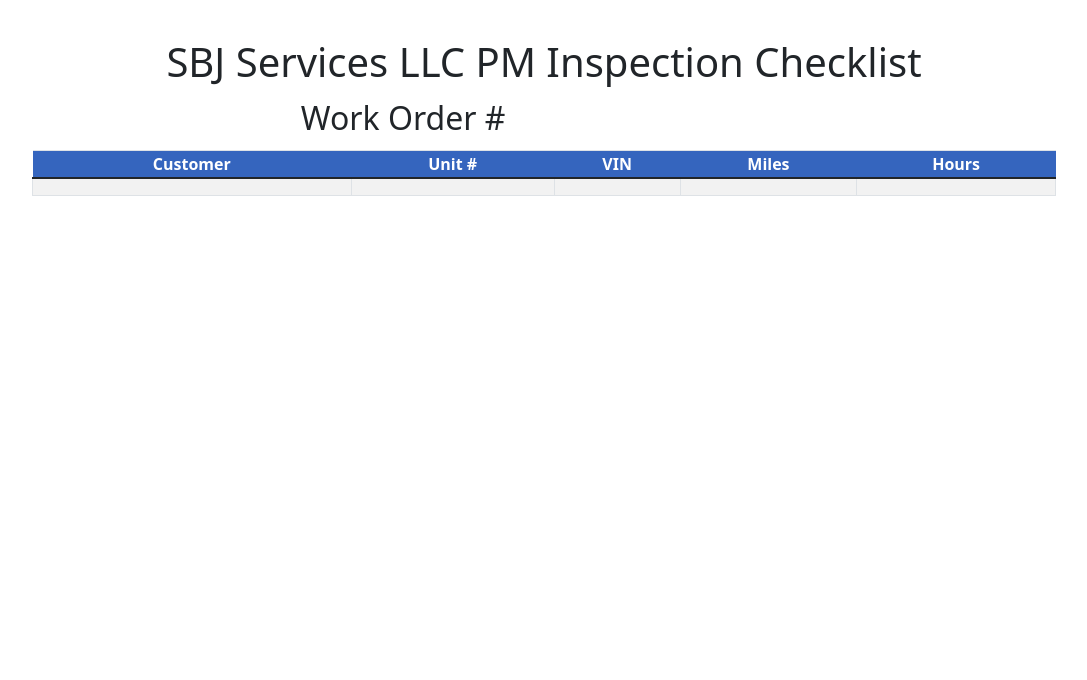
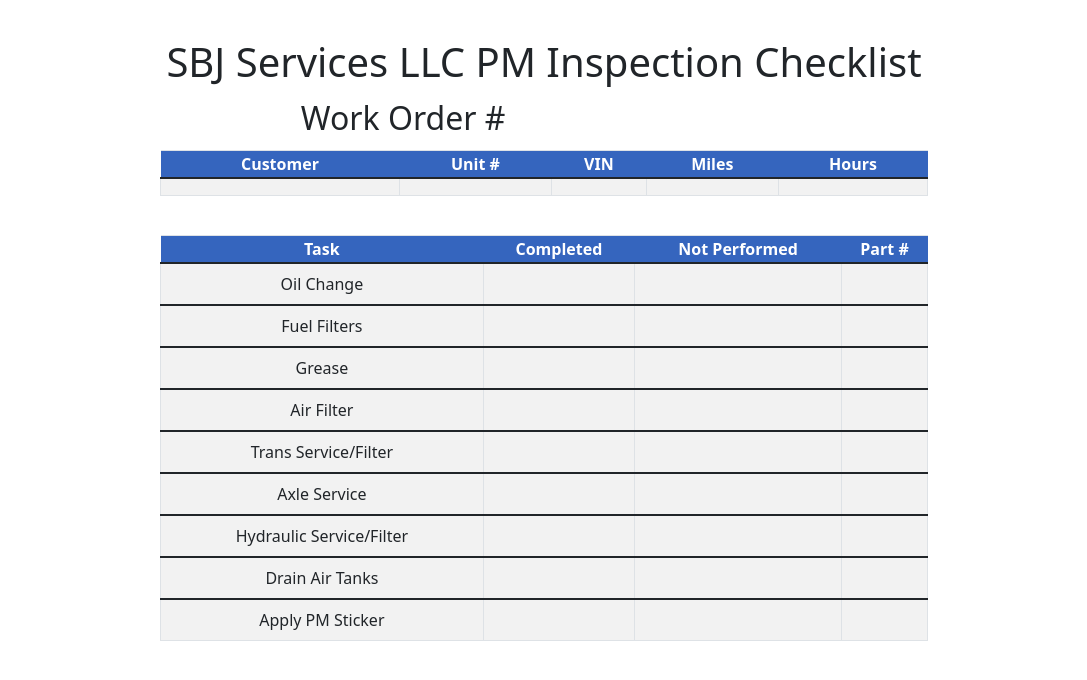
Before and after one commit to stevenpfaff/SBJ_PM_Inspection, a React (Create React App) app: page / in a window 1280 px wide. Shown: the top 680 px of the page, without its empty margins (96-1183 px from the left). Built offline with nearby package versions, Linux system fonts and the light colour scheme.

Commit message:
added tasks json data with table

```diff
--- a/src/App.js
+++ b/src/App.js
@@ -1,4 +1,5 @@
 import './App.css'
+import tasks from './Data/tasks.json'
 import { Table } from 'react-bootstrap'
 
 function App() {
@@ -6,7 +7,7 @@
     <div className="App">
       <h1 style={{ textAlign: 'center', marginTop: '3%' }}>SBJ Services LLC PM Inspection Checklist</h1>
       <h2 style={{ marginTop: '1%', marginLeft: '31%' }}>Work Order #</h2>
-      <div style={{ marginTop: '1%', marginLeft: '10%', marginRight: '10%' }}>
+      <div style={{ marginTop: '1%', marginLeft: '20%', marginRight: '20%' }}>
         <Table striped bordered hover>
           <thead>
             <th>Customer</th>
@@ -26,6 +27,27 @@
           </tbody>
         </Table>
       </div>
+      <div style={{ marginTop: '3%', marginLeft: '20%', marginRight: '20%' }}>
+        <Table striped bordered hover>
+          <thead>
+            <th>Task</th>
+            <th>Completed</th>
+            <th>Not Performed</th>
+            <th>Part #</th>
+          </thead>
+          {tasks.map((task) => (
+            <tbody>
+              <tr>
+                <td>{task.name}</td>
+                <td></td>
+                <td></td>
+                <td></td>
+              </tr>
+            </tbody>
+          ))}
+        </Table>
+
+      </div>
     </div >
   );
 }
--- /dev/null
+++ b/src/Data/tasks.json
@@ -0,0 +1,29 @@
+[
+    {
+        "name": "Oil Change"
+    },
+    {
+        "name": "Fuel Filters"
+    },
+    {
+        "name": "Grease"
+    },
+    {
+        "name": "Air Filter"
+    },
+    {
+        "name": "Trans Service/Filter"
+    },
+    {
+        "name": "Axle Service"
+    },
+    {
+        "name": "Hydraulic Service/Filter"
+    },
+    {
+        "name": "Drain Air Tanks"
+    },
+    {
+        "name": "Apply PM Sticker"
+    }
+]
```
